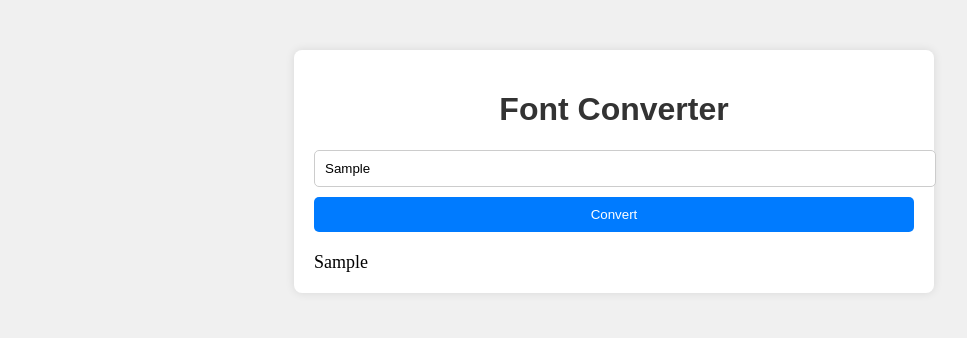
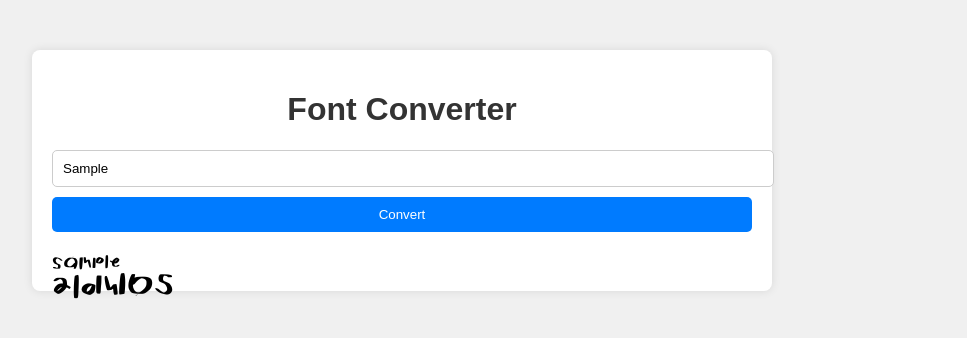
Before and after one commit to agrawal-ris/personalwebsite, a plain HTML site: page index.html in a window 1280 px wide. Both pictures are taken after typing "Sample" into the empty fields and a click on the button "Convert". Shown: the whole page, without its empty margins (26-993 px from the left). Drawn offline with Linux system fonts and the light colour scheme.

Commit message:
new changes/fixes

```diff
--- a/index.html
+++ b/index.html
@@ -11,7 +11,8 @@
         <h1>Font Converter</h1>
         <input type="text" id="inputText" placeholder="Enter your text...">
         <button onclick="convertText()">Convert</button>
-        <div id="outputText"></div>
+        <div id="outputText" class="new-font"></div>
+        <div id="outputText2" class="new-font-2"></div>
     </div>
 
     <script src="script.js"></script>
--- a/script.js
+++ b/script.js
@@ -1,6 +1,9 @@
 function convertText() {
     var input = document.getElementById("inputText").value;
     var output = document.getElementById("outputText");
-    output.style.fontFamily = "cr"; // Replace "YourCustomFont" with the name of your font
+    var output2 = document.getElementById("outputText2");
+
     output.innerText = input;
+
+    output2.innerText = input;
 }
--- a/styles.css
+++ b/styles.css
@@ -1,11 +1,21 @@
+@font-face {
+    font-family: 'cr';
+    src: url('resources/cr.ttf');
+}
+
+@font-face {
+    font-family: 'cr2';
+    src: url('resources/cr2.ttf');
+}
+
 body {
     font-family: Arial, sans-serif;
     background-color: #f0f0f0;
 }
 
 .container {
-    max-width: 600px;
-    margin: 50px auto;
+    max-width: 700px;
+    margin: 50px;
     padding: 20px;
     background-color: #fff;
     border-radius: 8px;
@@ -45,8 +55,14 @@ button:hover {
     font-size: 18px;
 }
 
-@font-face {
-    font-family: 'cr'; /* Replace 'YourCustomFont' with your desired font family name */
-    src: url('resources/cr.ttf') format('ttf'); /* Update the path if your font file is in a different location */
-    /* Add more src declarations for different font formats if needed */
+.new-font {
+    font-family: 'cr2';
+    font-size: xx-large;
 }
+
+.new-font-2 {
+    font-family: 'cr2';
+    transform: rotate(180deg);
+    font-size: xx-large;
+    float: left;
+}
```
